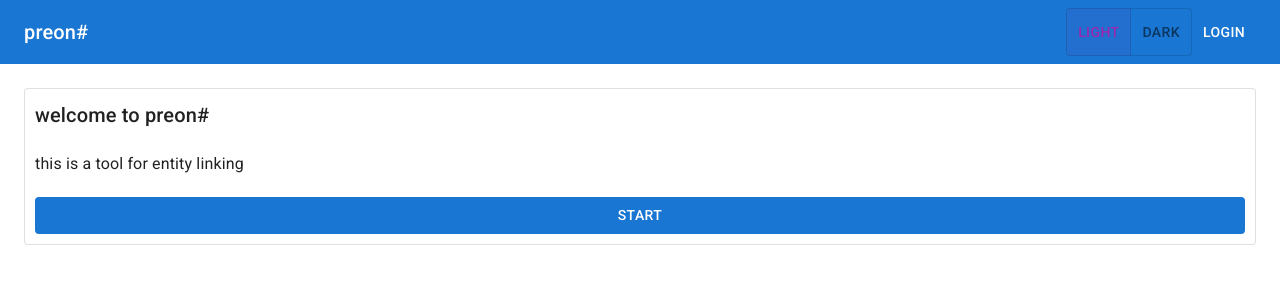
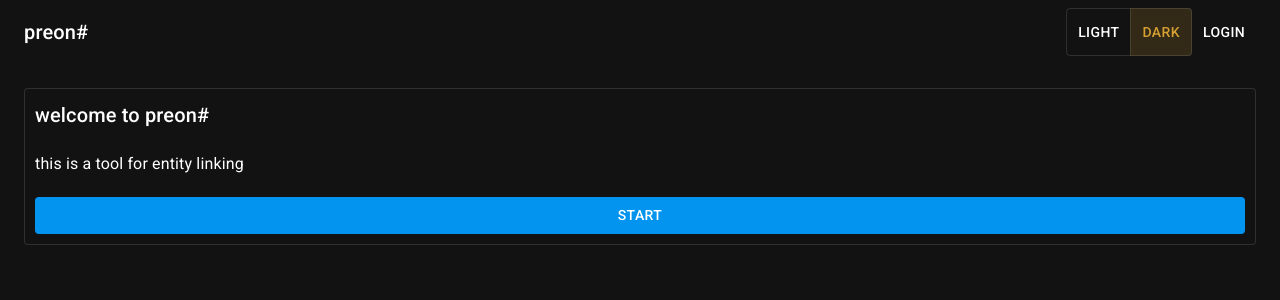
Before and after one commit to kaesaecracker/PreonSharp, a React (Create React App) app in the folder preonsharp-react-app/: page / in a window 1280 px wide. Shown: the top 300 px of the page. Built offline with nearby package versions, Linux system fonts and the light colour scheme.

Commit message:
apply theme colors

```diff
--- a/preonsharp-react-app/src/index.tsx
+++ b/preonsharp-react-app/src/index.tsx
@@ -6,29 +6,29 @@ import '@fontsource/roboto/500.css';
 import '@fontsource/roboto/700.css';
 
 import ReactDOM from 'react-dom/client';
-import { useState, ReactNode, StrictMode } from 'react';
-import { AppBar, Button, Toolbar, Typography, ToggleButtonGroup, ToggleButton } from '@mui/material';
+import {useState, ReactNode, StrictMode} from 'react';
+import {AppBar, Button, Toolbar, Typography, ToggleButtonGroup, ToggleButton} from '@mui/material';
 import React from 'react';
-import { ThemeProvider, createTheme } from '@mui/material/styles';
+import {ThemeProvider, createTheme} from '@mui/material/styles';
 import CssBaseline from '@mui/material/CssBaseline';
 
 import HomePage from './HomePage';
 import QueryPage from './QueryPage';
 import LoginDialog from './LoginDialog'
 
-// primary: '#0294EE',
-// secondary: '#D69F32',
-
-
 const darkTheme = createTheme({
   palette: {
     mode: 'dark',
+    primary: {main: '#0294EE'},
+    secondary: {main: '#D69F32'}
   },
 });
 
 const lightTheme = createTheme({
   palette: {
     mode: 'light',
+    primary: {main: '#0294EE'},
+    secondary: {main: '#D69F32'}
   },
 });
 
@@ -50,10 +50,10 @@ function AppFrame(props: any) {
   const [currentPage, setCurrentPage] = useState('home');
 
   const pages = new Map<string, ReactNode>();
-  pages.set('home', (<HomePage onStartClick={() => setCurrentPage('query')} />));
-  pages.set('query', (<QueryPage userName={userName} password={password} />));
+  pages.set('home', (<HomePage onStartClick={() => setCurrentPage('query')}/>));
+  pages.set('query', (<QueryPage userName={userName} password={password}/>));
 
-  const [colorScheme, setColorScheme] = useStoredState('colorScheme', 'light');
+  const [colorScheme, setColorScheme] = useStoredState('colorScheme', 'dark');
 
   const handleChange = (
     event: React.MouseEvent<HTMLElement>,
@@ -66,10 +66,10 @@ function AppFrame(props: any) {
 
   return <>
     <ThemeProvider theme={theme}>
-      <CssBaseline />
+      <CssBaseline/>
       <AppBar position="static" elevation={0}>
         <Toolbar>
-          <Typography variant="h6" component="div" sx={{ flexGrow: 1 }}>
+          <Typography variant="h6" component="div" sx={{flexGrow: 1}}>
             preon#
           </Typography>
           <ToggleButtonGroup
@@ -89,7 +89,7 @@ function AppFrame(props: any) {
       <LoginDialog
         open={loginOpen} setOpen={setLoginOpen}
         password={password} setPassword={setUserPassword}
-        userName={userName} setUserName={setUserName} />
+        userName={userName} setUserName={setUserName}/>
 
       {pages.get(currentPage) || pages.get('home')}
     </ThemeProvider>
@@ -102,6 +102,6 @@ const root = ReactDOM.createRoot(
 
 root.render(
   <StrictMode>
-    <AppFrame />
+    <AppFrame/>
   </StrictMode>
 );
```
